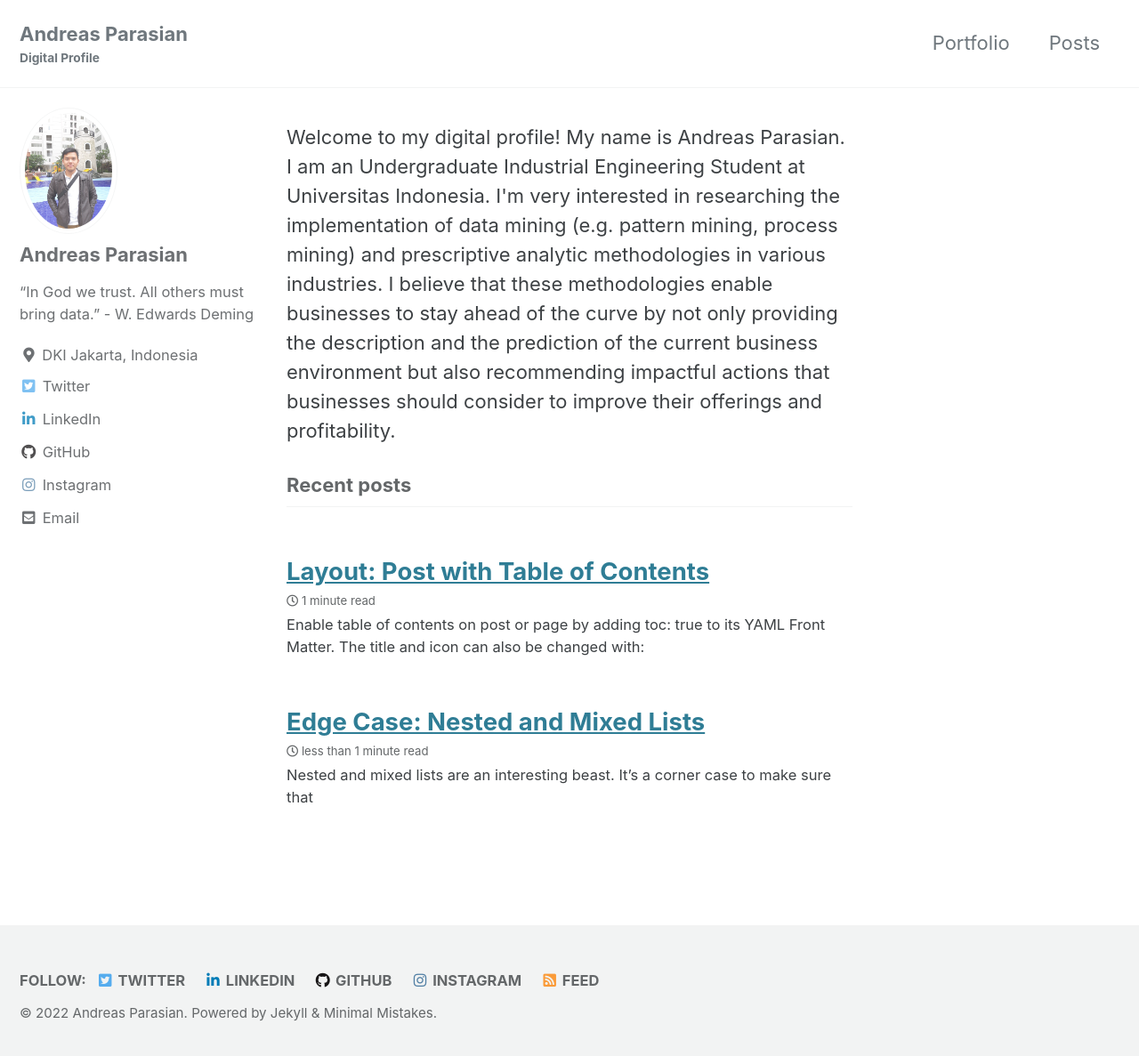
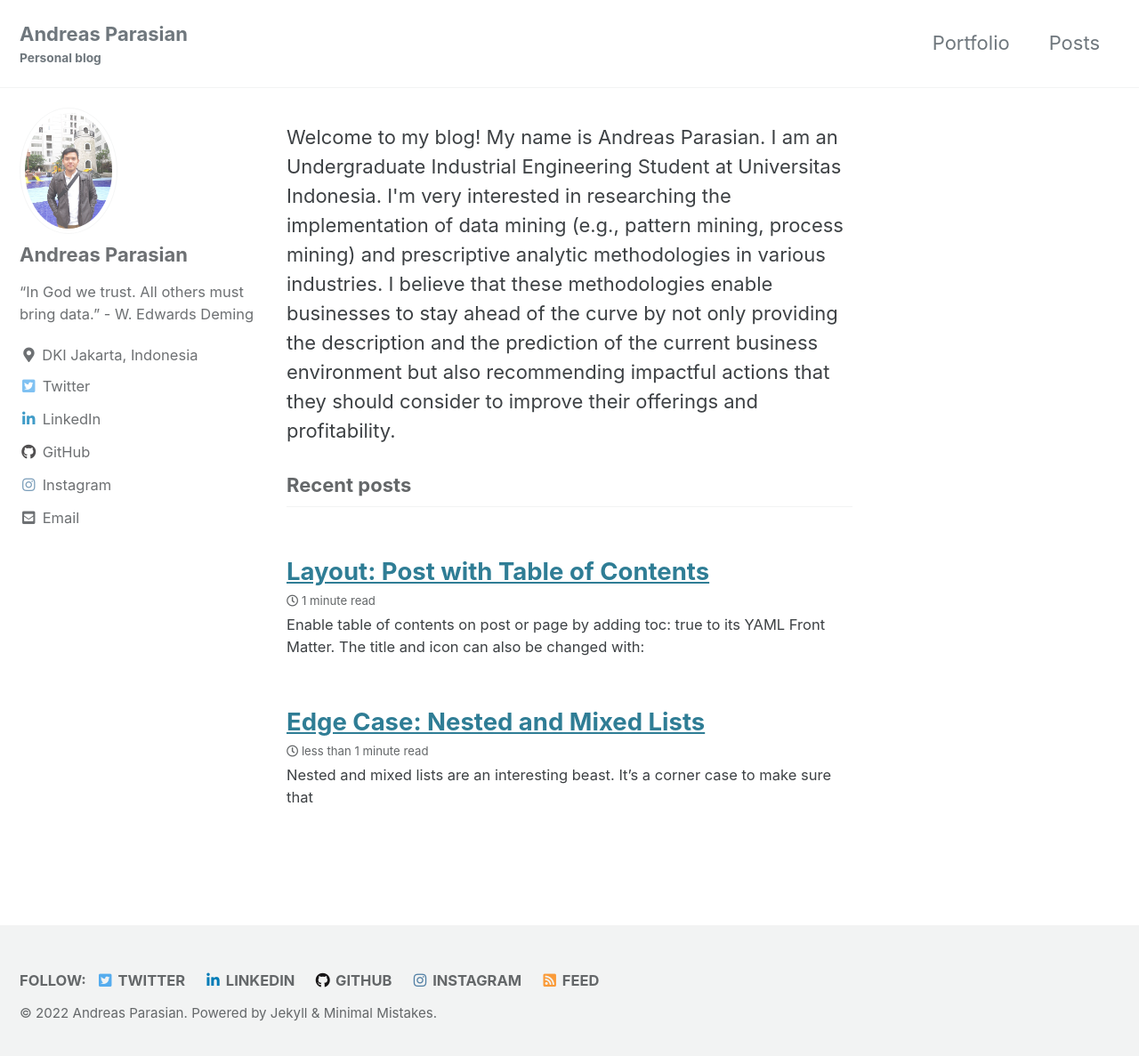
Before and after one commit to torivor/andreasparasian.github.io, a Jekyll site: the page built from _pages/home.html, in a window 1280 px wide and 1195 px high. Shown: the top 1187 px of the window at 89% size. Built offline with Jekyll 4.4.1, drawn with Linux system fonts in a browser that asks for light colours; cached includes are drawn as plain includes.

```diff
--- a/_config.yml
+++ b/_config.yml
@@ -22,9 +22,9 @@ minimal_mistakes_skin    : "default" # "air", "aqua", "contrast", "dark", "dirt"
 locale                   : "en-US"
 title                    : "Andreas Parasian"
 title_separator          : "-"
-subtitle                 : "Digital Profile"
+subtitle                 : "Personal blog"
 name                     : "Andreas Parasian"
-description              : "Digital Profile"
+description              : "Personal blog"
 url                      : # the base hostname & protocol for your site e.g. "https://mmistakes.github.io"
 baseurl                  : # the subpath of your site, e.g. "/blog"
 repository               : # GitHub username/repo-name e.g. "mmistakes/minimal-mistakes"
--- a/_pages/home.html
+++ b/_pages/home.html
@@ -4,4 +4,4 @@ author_profile: true
 permalink: /
 ---
 
-Welcome to my digital profile! My name is Andreas Parasian. I am an Undergraduate Industrial Engineering Student at Universitas Indonesia. I'm very interested in researching the implementation of data mining (e.g. pattern mining, process mining) and prescriptive analytic methodologies in various industries. I believe that these methodologies enable businesses to stay ahead of the curve by not only providing the description and the prediction of the current business environment but also recommending impactful actions that businesses should consider to improve their offerings and profitability.
+Welcome to my blog! My name is Andreas Parasian. I am an Undergraduate Industrial Engineering Student at Universitas Indonesia. I'm very interested in researching the implementation of data mining (e.g., pattern mining, process mining) and prescriptive analytic methodologies in various industries. I believe that these methodologies enable businesses to stay ahead of the curve by not only providing the description and the prediction of the current business environment but also recommending impactful actions that they should consider to improve their offerings and profitability.
```
Also changed, not shown: _pages/portfolio.md (+1 -2 lines), _portfolio/Process Mining Demo.md (+3 -0 lines), _portfolio/foo-bar-website.md (deleted, +0 -30 lines), assets/portfolio_assets/foo-bar-website/images/photo-1657299156271-d5a435dd65b0.png (deleted).
